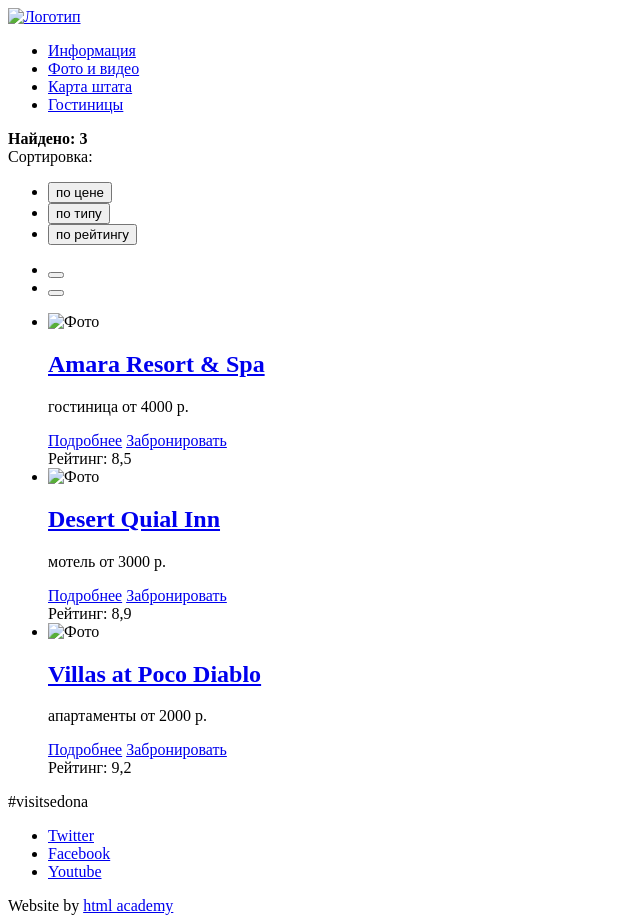
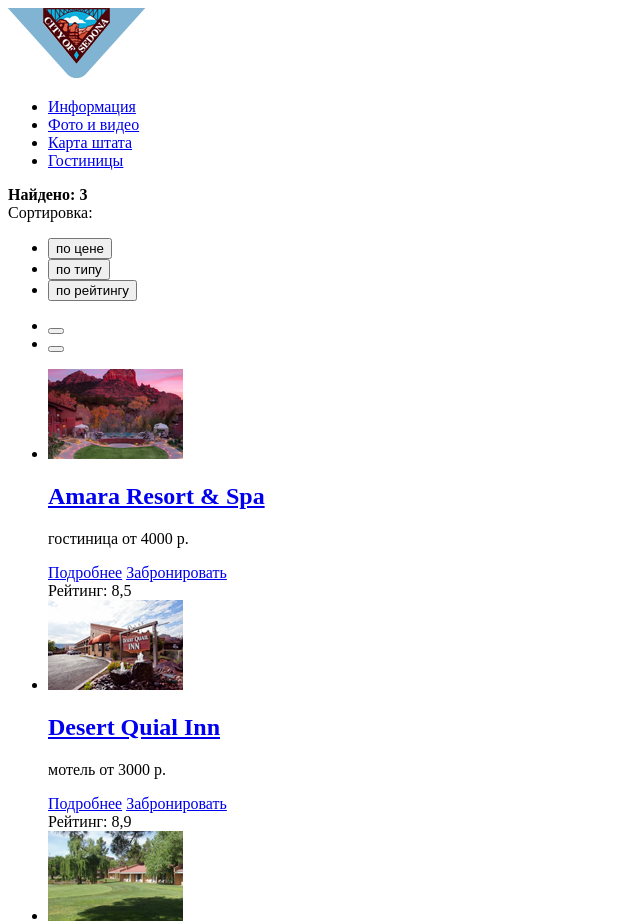
Before and after one commit to Marat765/606021-sedona, a plain HTML site: page inner.html in a window 1280 px wide. Shown: the top 924 px of the page, without its empty margins (0-640 px from the left). Drawn offline with Linux system fonts and the light colour scheme.

Commit message:
Подключение контентных изображений

```diff
--- a/inner.html
+++ b/inner.html
@@ -10,7 +10,7 @@
   <header class="main-header">
     <nav class="main-navigation">
       <a class="main-header-logo" href="index.html">
-        <img src="#" width="" height="" alt="Логотип">
+        <img src="img/logo.png" width="138" height="70" alt="Логотип">
       </a>
       <ul class="site-navigation">
         <li>
@@ -58,7 +58,7 @@
       <ul class="hotels">
         <li class="hotel">
           <div class="hotel-image">
-            <img src="#" width="" height="" alt="Фото">
+            <img src="img/photo-amara.jpg" width="135" height="90" alt="Фото">
           </div>
           <h2>
             <a href="#">Amara Resort & Spa</a>
@@ -81,7 +81,7 @@
         </li>
         <li class="hotel">
           <div class="hotel-image">
-            <img src="#" width="" height="" alt="Фото">
+            <img src="img/photo-desert.jpg" width="135" height="90" alt="Фото">
           </div>
           <h2>
             <a href="#">Desert Quial Inn</a>
@@ -103,7 +103,7 @@
         </li>
         <li class="hotel">
           <div class="hotel-image">
-            <img src="#" width="" height="" alt="Фото">
+            <img src="img/photo-villas.jpg" width="135" height="90" alt="Фото">
           </div>
           <h2>
             <a href="#">Villas at Poco Diablo</a>
```
Also changed, not shown: index.html (+5 -3 lines), img/background-photo.jpg (renamed from img/background photo.jpg), img/calendar.svg (added), img/checkbox-off.svg (added), img/checkbox-on.svg (added), img/filter-button.svg (added), img/icon-down-dir.svg (added), img/icon-up-dir.svg (added), img/photo-amara.jpg (added), img/photo-desert.jpg (added), img/photo-villas.jpg (added), img/star.svg (added).
